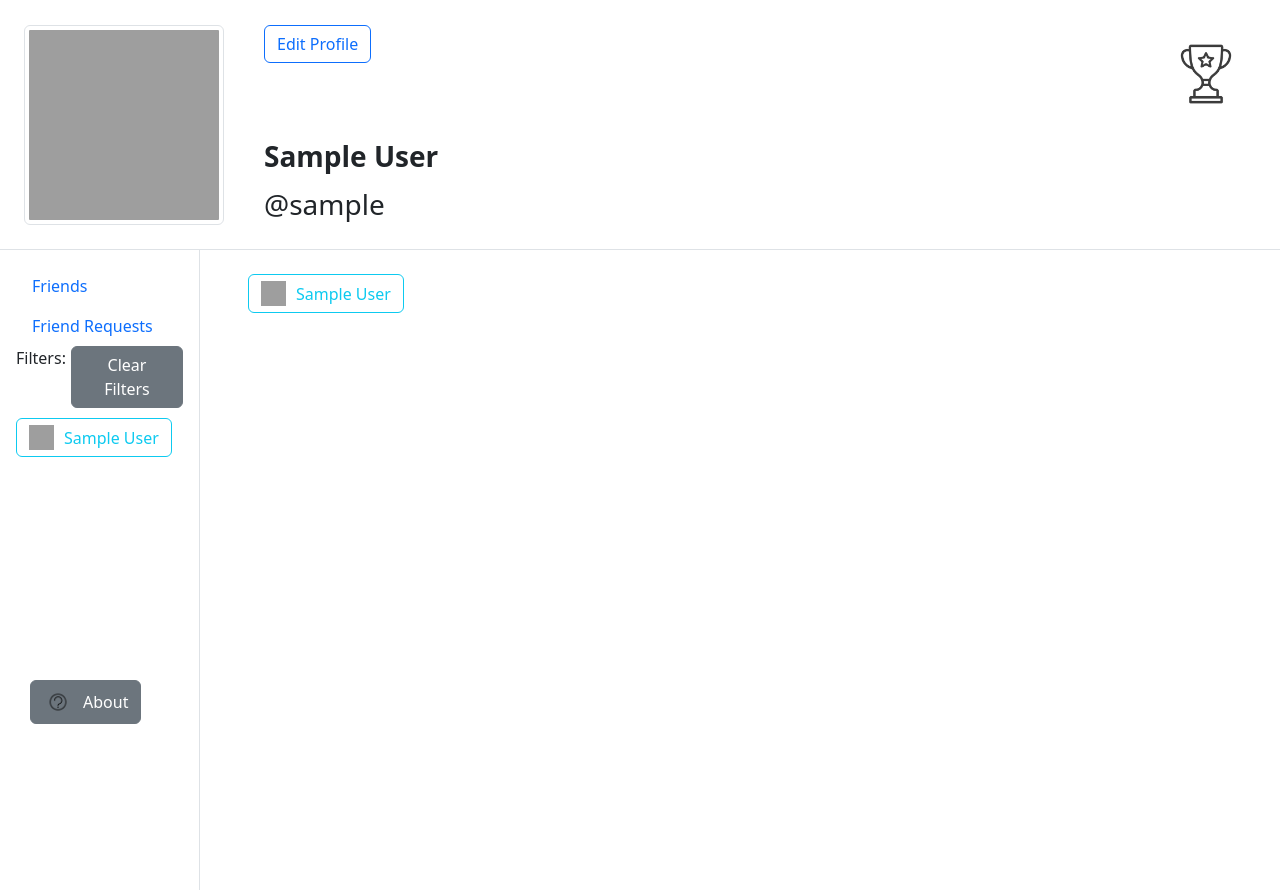
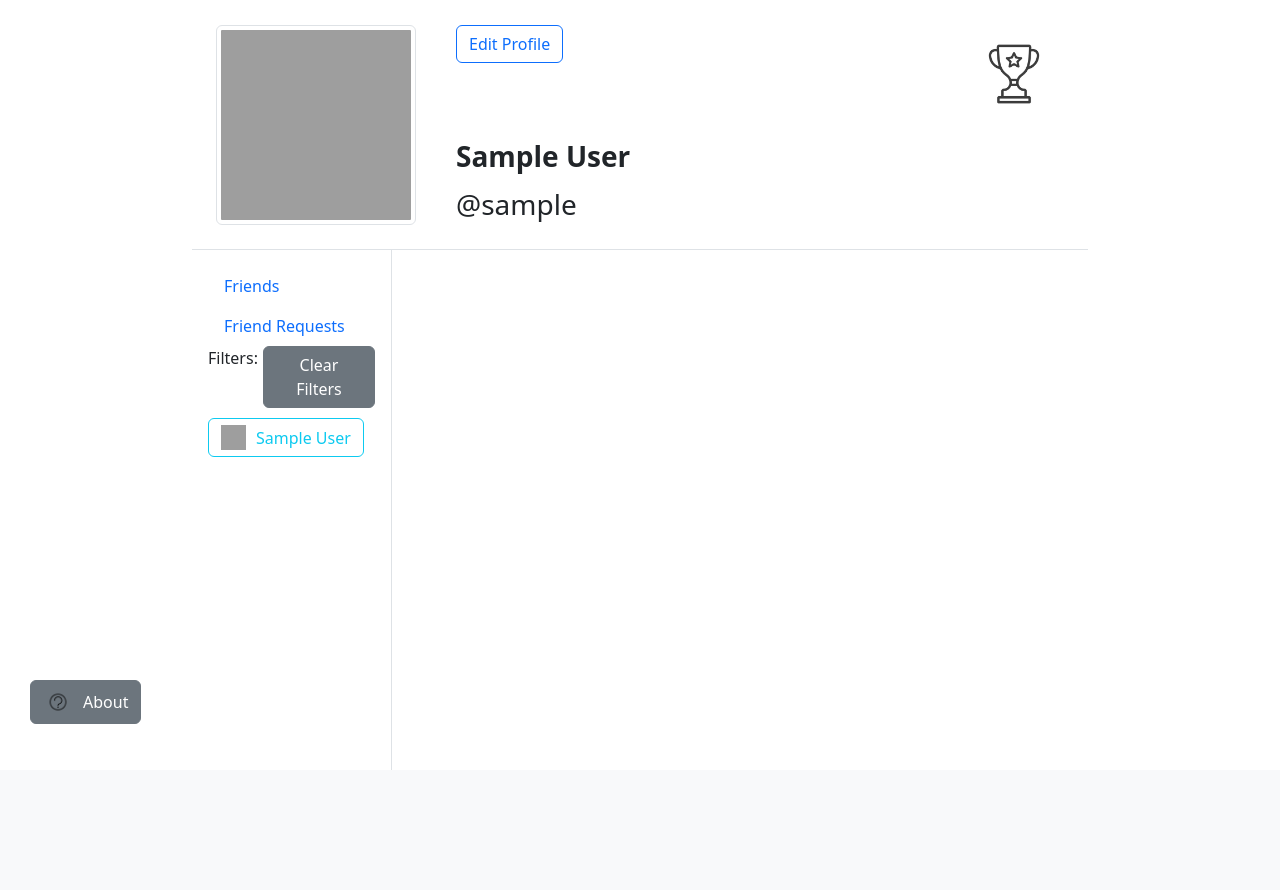
Before and after one commit to nknguyenhc/SuperCellMates, a Django app: page /profile/ in a window 1280 px wide. Shown: the part 56-946 px from the top of the page. After the commit the page ends 826 px from the top, so only its background shows below. Run offline with Django 3.2, Linux system fonts and the light colour scheme; a user stored in the database is signed in; tables that the repository leaves empty hold one stand-in row (values such as "Sample post"); some libraries are stand-ins or nearby versions; grey boxes are pictures that could not be loaded.

Commit message:
Page layouts

```diff
--- a/supercell_mates/static/style/user_profile/user_profile_layout.css
+++ b/supercell_mates/static/style/user_profile/user_profile_layout.css
@@ -63,7 +63,7 @@
 }
 
 #profile-side-nav {
-    height: 80vh;
+    height: 65vh;
     width: 200px;
     top: 60px;
     align-self: flex-start;
@@ -85,8 +85,15 @@
     width: 20px;
 }
 
+#profile-page {
+    width: 70%;
+    margin: auto;
+}
+
 #profile-page-content {
     width: 50vw;
     min-width: 500px;
     max-width: 700px;
+    margin-left: auto;
+    margin-right: auto;
 }
--- a/supercell_mates/templates/user_profile/index.html
+++ b/supercell_mates/templates/user_profile/index.html
@@ -13,16 +13,6 @@
 {% endblock %}
 
 {% block content %}
-    <div id="profile-tags">
-        {% for tag in tags %}
-            <div class="tag">
-                <button class="tag-button btn btn-outline-info">
-                    <img src="{{ tag.icon }}">
-                    <div>{{ tag.name }}</div>
-                </button>
-            </div>
-        {% endfor %}
-    </div>
     <div id="edit-post" class="edit-page" style="display: none"></div>
     <div id="profile-posts-container"></div>
     <button id="post-edit-button" style="display: none" type="button" data-bs-toggle="modal" data-bs-target="#post-edit-message"></button>
--- a/supercell_mates/templates/user_profile/user_profile_layout.html
+++ b/supercell_mates/templates/user_profile/user_profile_layout.html
@@ -70,6 +70,7 @@
                             <a class="nav-link" href="{% url 'user_log:view_friend_requests' %}">Friend Requests</a>
                         </li>
                     {% endif %}
+                    {% if tags %}
                         <li class="nav-item" id="nav-tag-list">
                             <div id="profile-filter-header">
                                 <div>Filters:</div>
@@ -85,9 +86,10 @@
                                 </div>
                             {% endfor %}
                         </li>
+                    {% endif %}
                 </ul>
             </div>
-            <div id="profile-page-content" class="ps-5 py-4">
+            <div id="profile-page-content" class="py-4">
                 {% block content %}
                 {% endblock %}
             </div>
```
Lines whose indentation alone changed are shown as unchanged.
